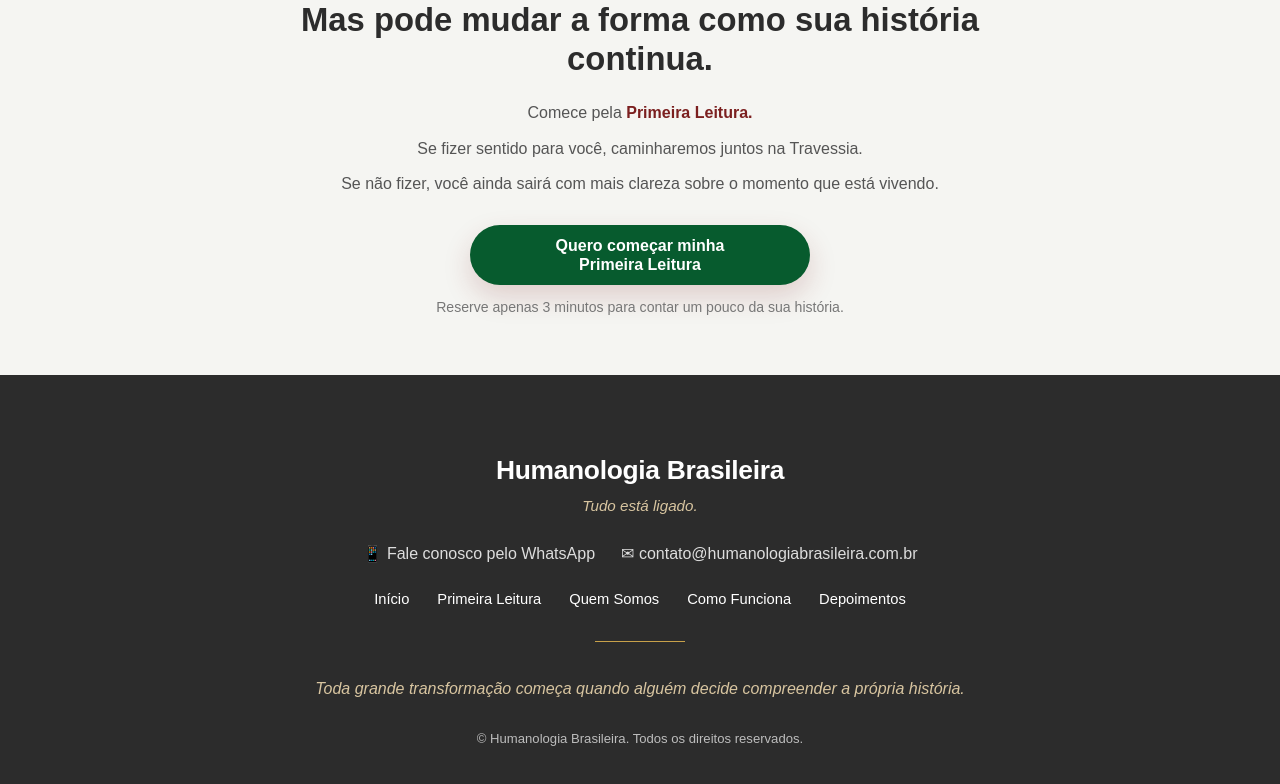
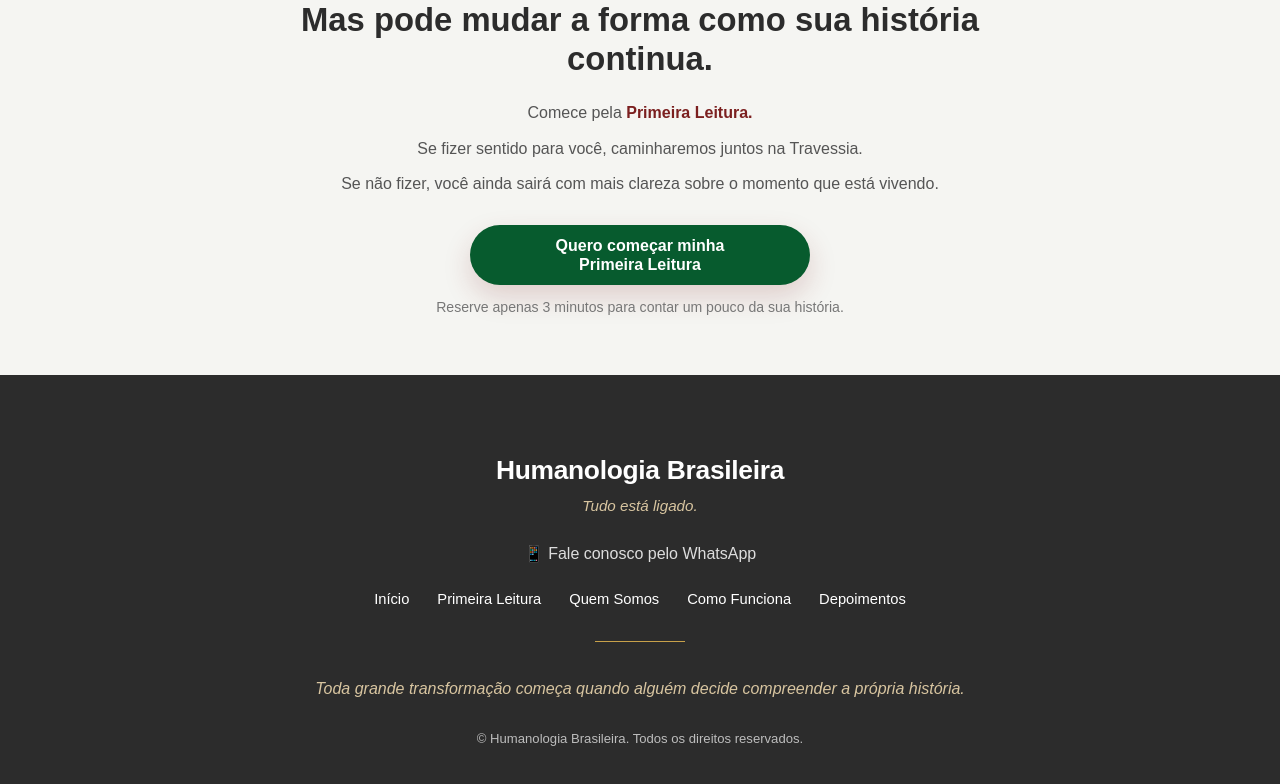
Before and after one commit to GFDSantos/LP_Humanologia, a React (Vite) app: page / in a window 1280 px wide. Shown: the part 9339-10123 px from the top of the page. Built offline with nearby package versions, Linux system fonts and the light colour scheme.

Commit message:
Tirar o email do Footer da LP Humanologia

```diff
--- a/src/components/Footer/Footer.css
+++ b/src/components/Footer/Footer.css
@@ -40,7 +40,6 @@
 .footer-contato{
     display:flex;
     justify-content:center;
-    gap:26px;
     flex-wrap:wrap;
     margin-bottom:28px;
 }
--- a/src/components/Footer/Footer.jsx
+++ b/src/components/Footer/Footer.jsx
@@ -4,12 +4,15 @@ function Footer() {
     return (
         <footer className="footer">
             <div className="footer-container">
+
                 <h2>
                     Humanologia Brasileira
                 </h2>
+
                 <p className="footer-frase">
                     Tudo está ligado.
                 </p>
+
                 <div className="footer-contato">
                     <a
                         href="https://wa.me/message/4OLDAAGNEODJA1"
@@ -19,34 +22,34 @@ function Footer() {
                     >
                         📱 Fale conosco pelo WhatsApp
                     </a>
+                </div>
 
-                    <a
-                        href="mailto:contato@humanologiabrasileira.com.br"
-                        className="footer-link"
-                    >
-                        ✉ contato@humanologiabrasileira.com.br
-                    </a>
-
-                    </div>
                 <nav className="footer-menu">
                     <a href="#hero">Início</a>
+
                     <a href="#primeiraLeitura">
                         Primeira Leitura
                     </a>
+
                     <a href="#quemSomos">
                         Quem Somos
                     </a>
+
                     <a href="#comoFunciona">
                         Como Funciona
                     </a>
+
                     <a href="#depoimentos">
                         Depoimentos
                     </a>
                 </nav>
+
                 <div className="footer-linha"></div>
+
                 <p className="footer-final">
                     Toda grande transformação começa quando alguém decide compreender a própria história.
                 </p>
+
                 <p className="copyright">
                     © Humanologia Brasileira.
                     Todos os direitos reservados.
```
Lines whose indentation alone changed are shown as unchanged.
